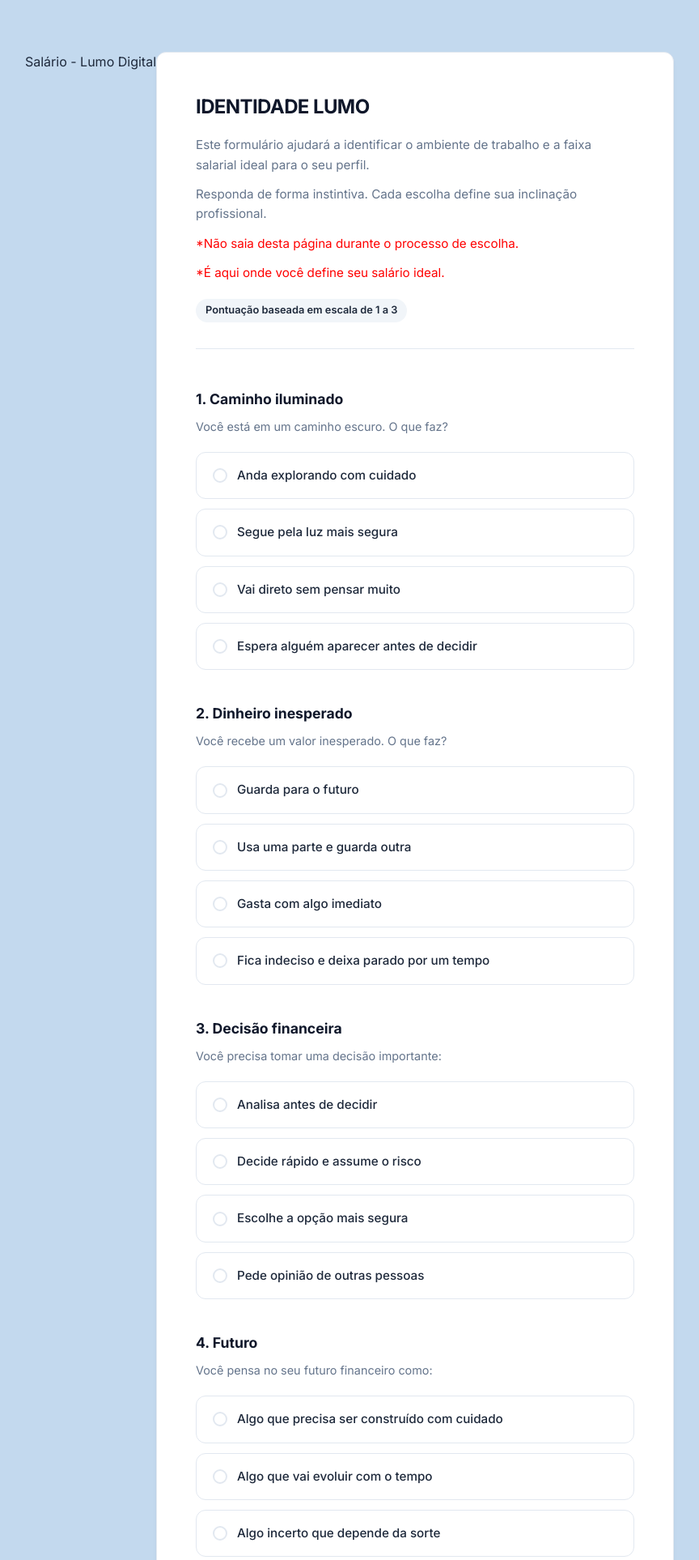
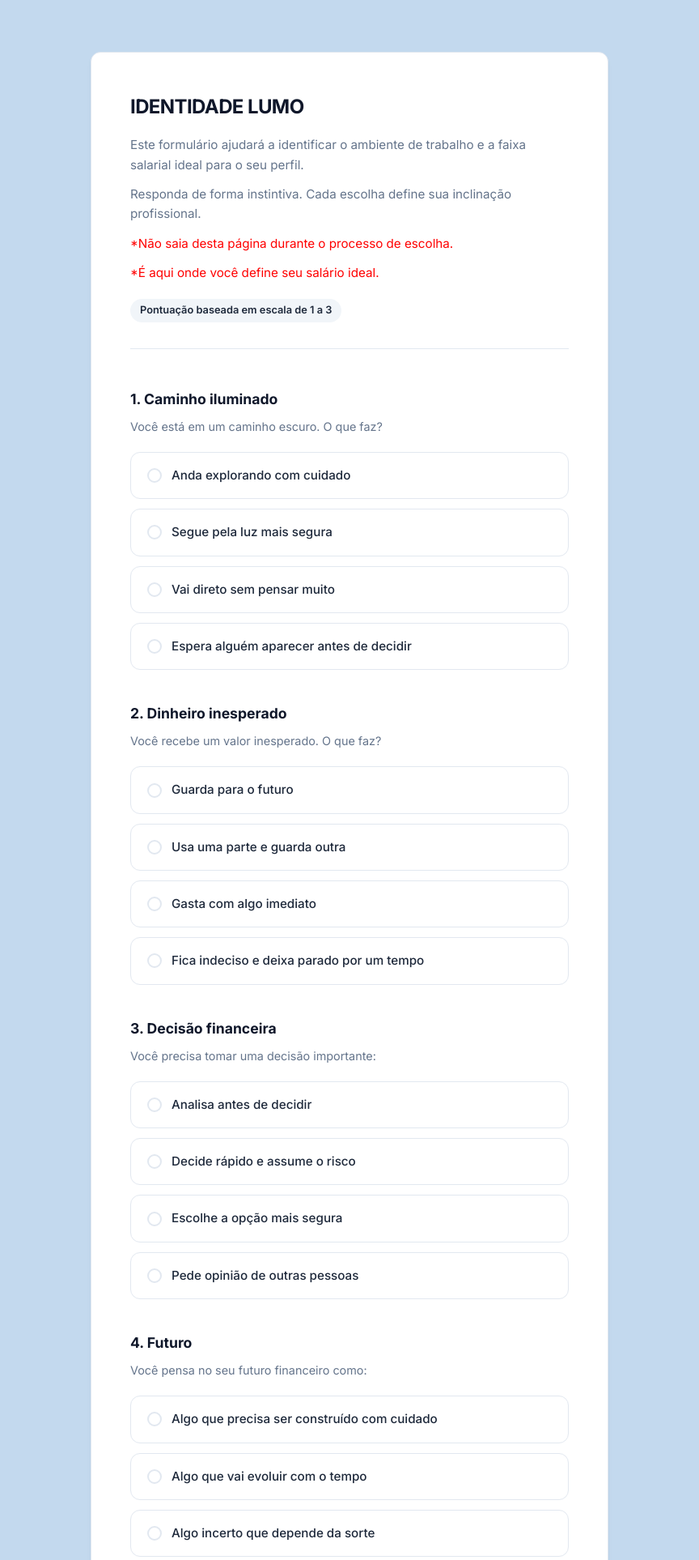
Before and after one commit to fpasato/Simulador-Banco, a Flask app: page /escolher-emprego/ in a window 1280 px wide. Shown: the top 1926 px of the page at 81% size, without its empty margins (208-1072 px from the left). Run offline with Flask 3, Linux system fonts and the light colour scheme.

Commit message:
correção da pagina salario

```diff
--- a/templates/empregos/index.html
+++ b/templates/empregos/index.html
@@ -1,8 +1,14 @@
-{% block title %}Salário - Lumo Digital{% endblock %}
-{% block content %}
-<link rel="stylesheet" href="{{ url_for('static', filename='css/emprego/style.css') }}">
-
-<main class="main-container">
+<!DOCTYPE html>
+<html>
+<head>
+    <meta charset="UTF-8">
+    <meta name="viewport" content="width=device-width, initial-scale=1.0">
+    <link rel="icon" href="{{ url_for('static', filename='icons/favicon/favicon.ico') }}">
+    <title>Salário - Lumo Digital</title>
+    <link rel="stylesheet" href="{{ url_for('static', filename='css/emprego/style.css') }}">
+</head>
+<body>
+    <main class="main-container">
     <header class="intro-header">
         <h1>Identidade Lumo</h1>
         <p>Este formulário ajudará a identificar o ambiente de trabalho e a faixa salarial ideal para o seu perfil.</p>
@@ -106,4 +112,6 @@ document.addEventListener("DOMContentLoaded", () => {
     });
 });
 </script>
-{% endblock %}
+    </main>
+</body>
+</html>
```
